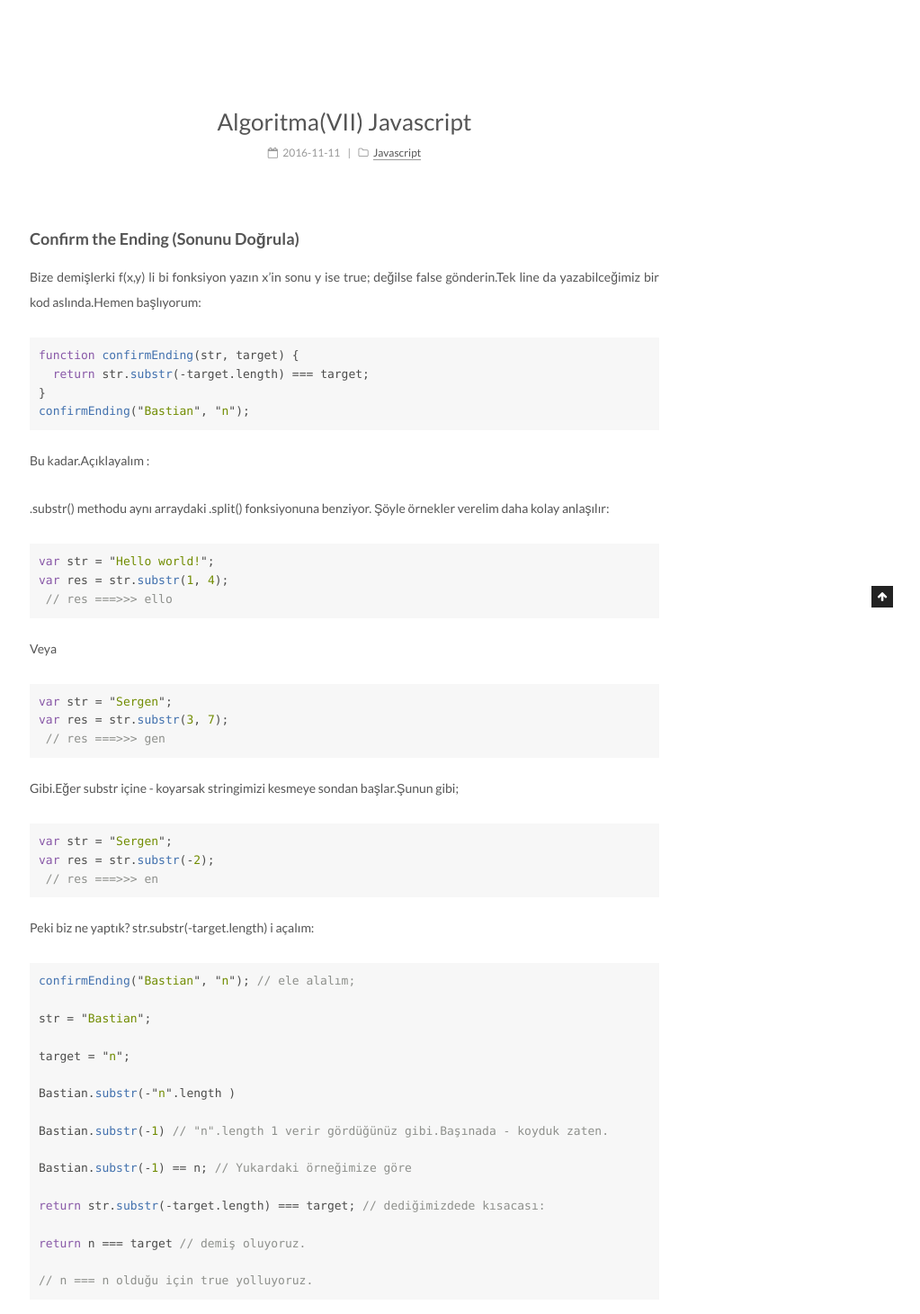
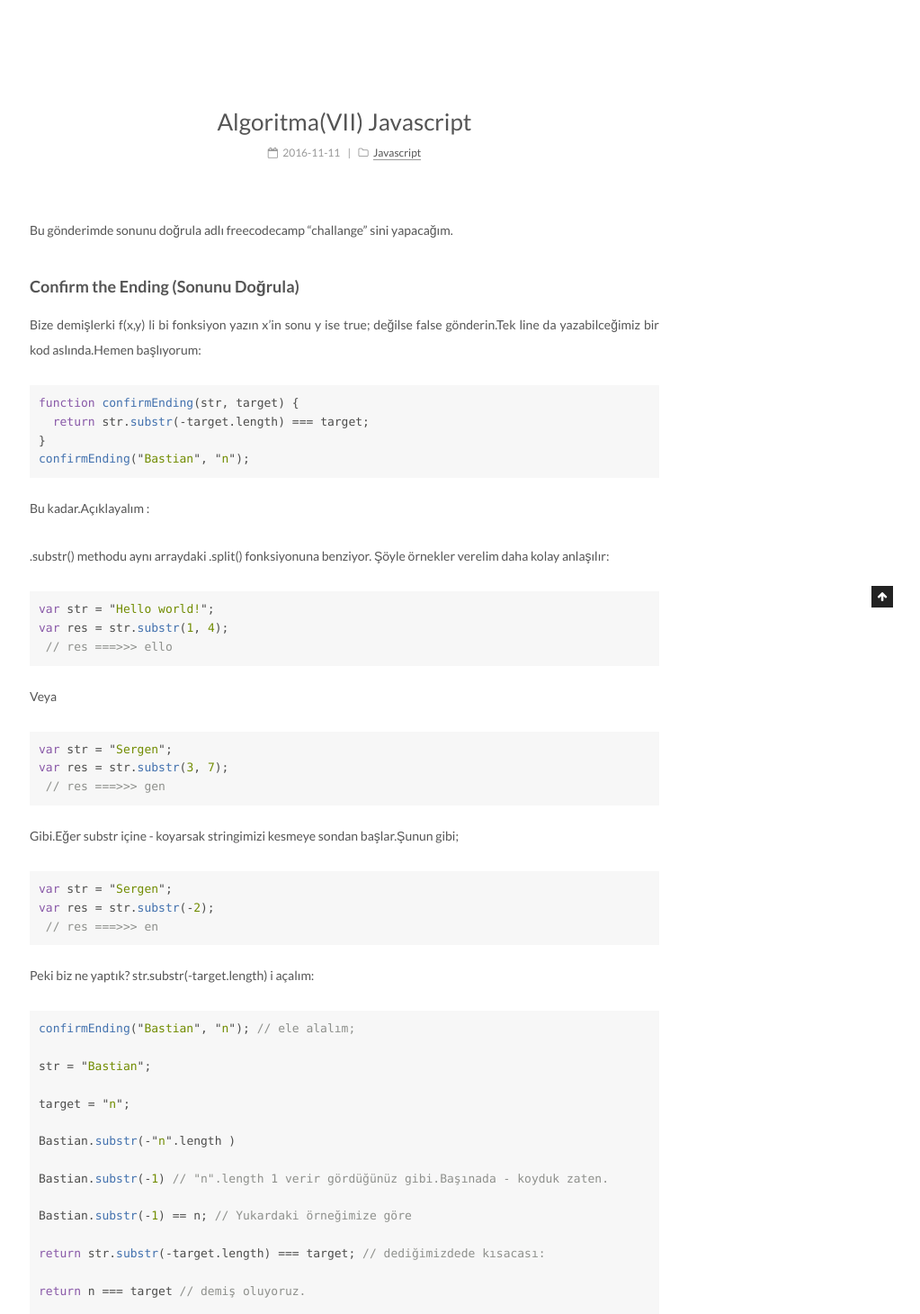
Before and after one commit to sergenp/sergenp.github.io, a Jekyll site: the page built from _posts/2016-11-11-algoritma7-javascript.md, in a window 1280 px wide, cut to the strip 325-1785 px from the top of the page. Shown: the whole strip at 90% size, without its empty margins (257-1280 px from the left). Built offline with Jekyll 4.4.1, drawn with Linux system fonts in a browser that asks for light colours.

Commit message:
Update 2016-11-11-algoritma7-javascript.md

```diff
--- a/_posts/2016-11-11-algoritma7-javascript.md
+++ b/_posts/2016-11-11-algoritma7-javascript.md
@@ -4,6 +4,8 @@ layout: post
 title: Algoritma(VII) Javascript
 categories: Javascript
 ---
+Bu gönderimde sonunu doğrula adlı freecodecamp "challange" sini yapacağım.
+
 ### Confirm the Ending (Sonunu Doğrula)
 
 Bize demişlerki f(x,y) li bi fonksiyon yazın x'in sonu y ise true; değilse false gönderin.Tek line da yazabilceğimiz bir kod aslında.Hemen başlıyorum:
```
